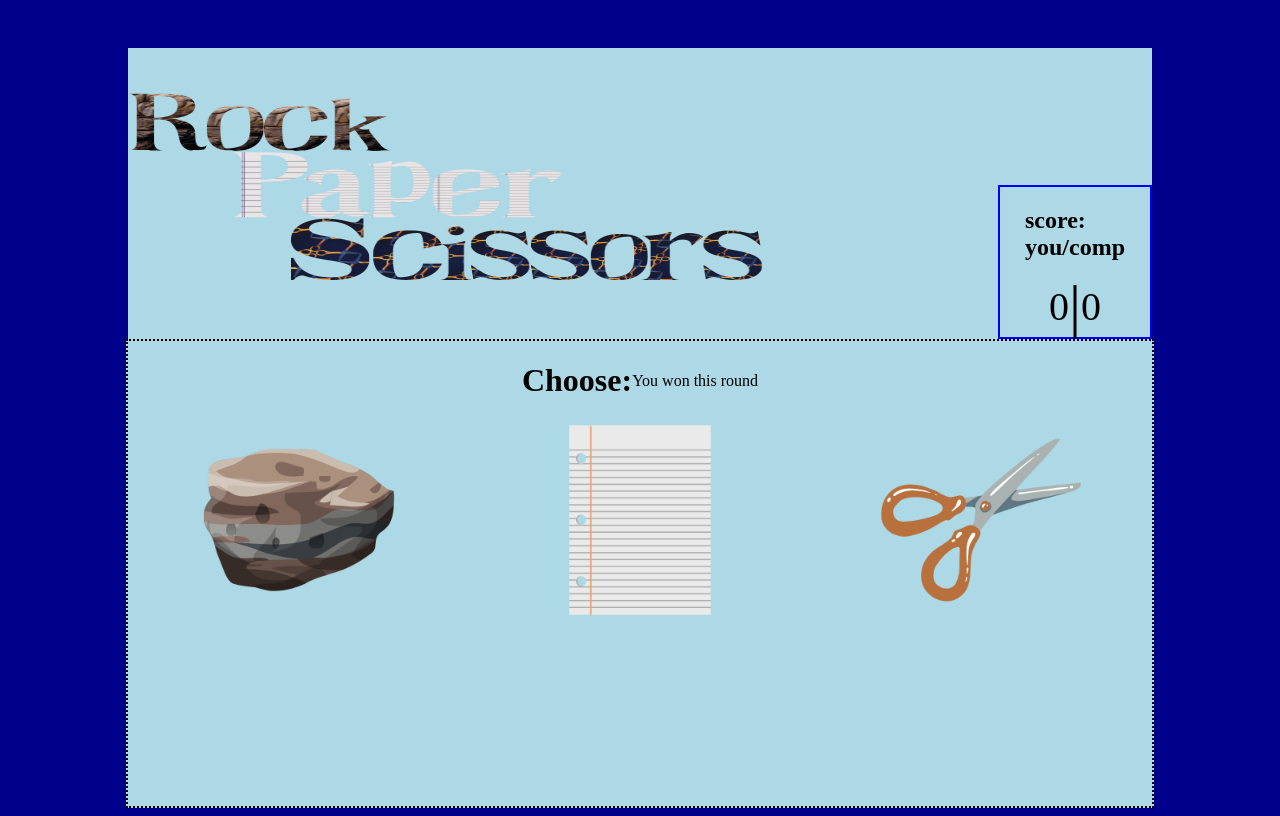
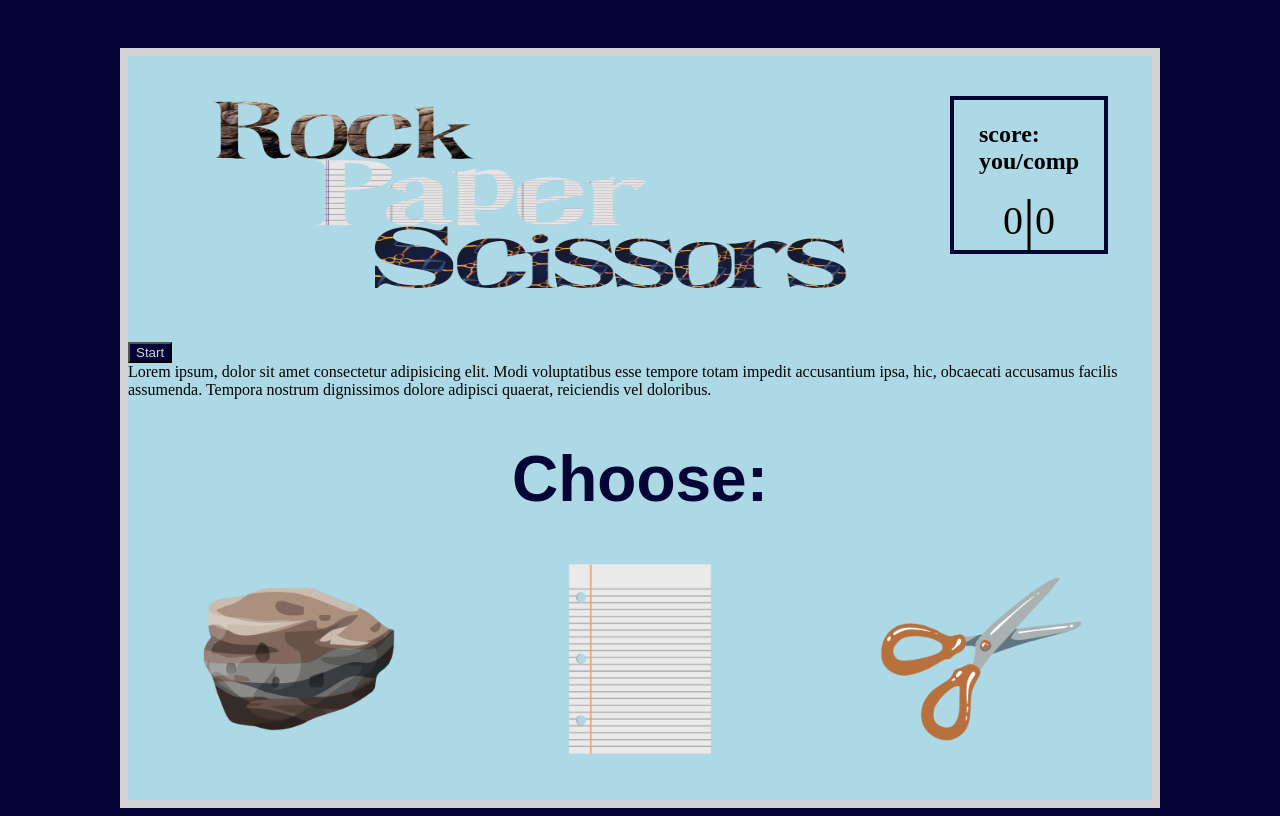
Before and after one commit to AshleyOliver218/rps, a plain HTML site: page index.html in a window 1280 px wide. Drawn offline with Linux system fonts and the light colour scheme.

Commit message:
small style changes addition of rules button

```diff
--- a/app.js
+++ b/app.js
@@ -115,7 +115,7 @@ let gameLogic = (playerChoiceParam) => {
 
     if (playerChoice === "Rock" && compChoice === "Paper") {
         choose.style.display = "none"
-        messages.textContent = "The computer wins round!"
+        messages.textContent = "The computer wins this round!"
         console.log("The Computer Wins Round")
         setPlayerChoiceAsPaper.style.border = "4px dotted red"
         setPlayerChoiceAsScissors.style.border = "0"
@@ -128,7 +128,7 @@ let gameLogic = (playerChoiceParam) => {
     }
     if (playerChoice === "Scissors" && compChoice === "Rock") {
         choose.style.display = "none"
-        messages.textContent = "The computer wins round!"
+        messages.textContent = "The computer wins this round!"
         console.log("The Computer Wins Round")
         setPlayerChoiceAsPaper.style.border = "0"
         setPlayerChoiceAsRock.style.border = "4px dotted red"
@@ -140,7 +140,7 @@ let gameLogic = (playerChoiceParam) => {
     }
     if (playerChoice === "Paper" && compChoice === "Scissors") {
         choose.style.display = "none"
-        messages.textContent = "The computer wins round!"
+        messages.textContent = "The computer wins this round!"
         console.log("The Computer Wins Round")
         setPlayerChoiceAsRock.style.border = "0"
         setPlayerChoiceAsScissors.style.border = "4px dotted red"
--- a/index.html
+++ b/index.html
@@ -20,10 +20,13 @@
         </div>
     </header>
     <main>
-
+      <button id="button">Start</button>
+      <div id="popup-body">
+        Lorem ipsum, dolor sit amet consectetur adipisicing elit. Modi voluptatibus esse tempore totam impedit accusantium ipsa, hic, obcaecati accusamus facilis assumenda. Tempora nostrum dignissimos dolore adipisci quaerat, reiciendis vel doloribus.
+      </div>
         <div id="messageBox" >
           <h1 id="choose" >Choose:</h1>
-          <p id="message" >You won this round</p>
+          <p id="message" ></p>
         </div>
         <section>
 
--- a/style.css
+++ b/style.css
@@ -1,18 +1,21 @@
 header {
   margin-top: 40px;
   padding-top: 40px;
-
+  border: 8px solid lightgray;
+  border-bottom: 0px;
   display: flex;
   justify-content: center;
   background-color: lightblue;
-  justify-content: space-between;
+  justify-content: space-around;
   width: 80vw;
   height: 35%;
 
 }
-
+#title {
+padding-left: 40px;
+}
 body {
-  background-color: darkblue;
+  background-color: rgb(4, 4, 53);
   display: flex;
   justify-content: center;
   flex-direction: column;
@@ -21,19 +24,23 @@ body {
 }
 
 main {
+
   position: relative;
   background-color: lightblue;
   height: 65%;
   width: 80vw;
-  border: 2px dotted black;
+  border: 8px solid lightgray;
+  border-top: 0px;
+  align-items: flex-end;
 }
 
 #score-box {
-  border: 2px solid blue;
+  border: 4px solid rgb(4, 4, 53);
+  border-style: 2px double lightgray ;
   display: flex;
   align-items: center;
   justify-content: space-evenly;
-  align-self: flex-end;
+  align-self: flex-start;
   justify-self: flex-end;
   flex-direction: column;
   height: 150px;
@@ -45,7 +52,9 @@ main {
   display: flex;
   justify-content: center;
   align-items: center;
-
+  font: 2em sans-serif;
+  color:rgb(4, 4, 53);
+  text-shadow: 2px lightgray;
 }
 
 #number-box {
@@ -118,3 +127,14 @@ main {
   transform: scale(1.2);
   transition: 500ms;
 }
+#button{
+  background-color: rgb(4, 4, 53);
+  color: lightgrey;
+
+}
+#button:hover{
+  background-color: lightgray;
+  transform: scale(1.5);
+  transition: 500ms;
+  color: rgb(4, 4, 53);
+}
```
Also changed, not shown: images/rules-button.png (added).
